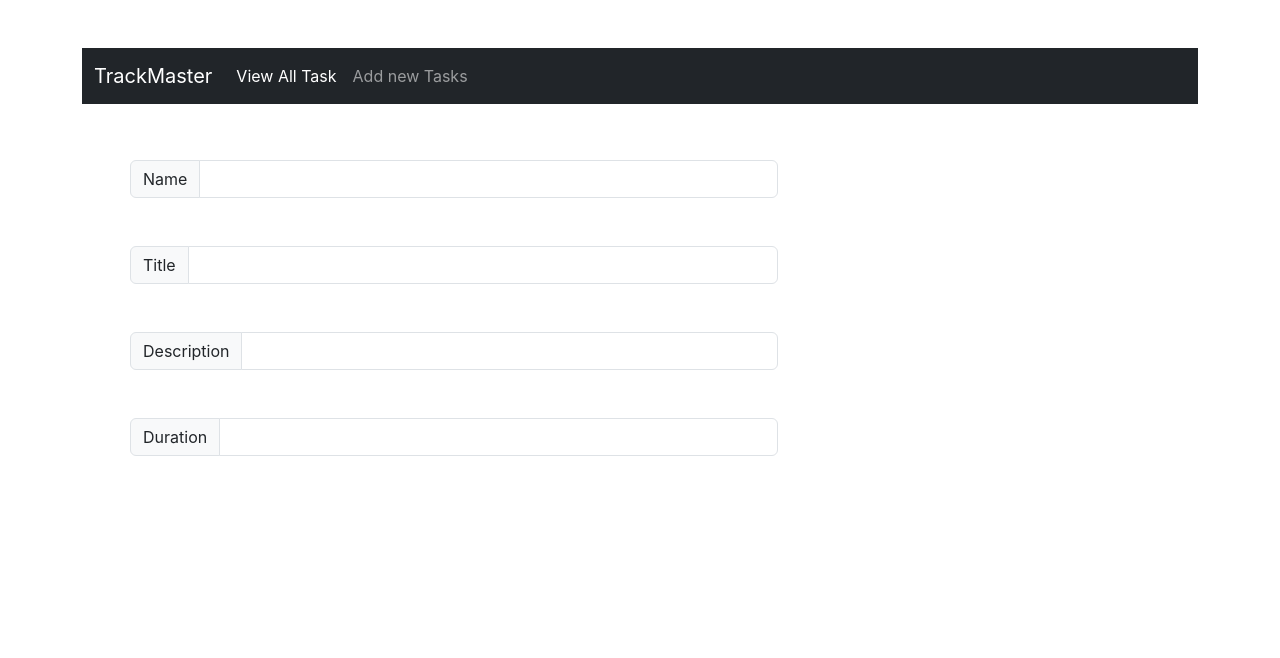
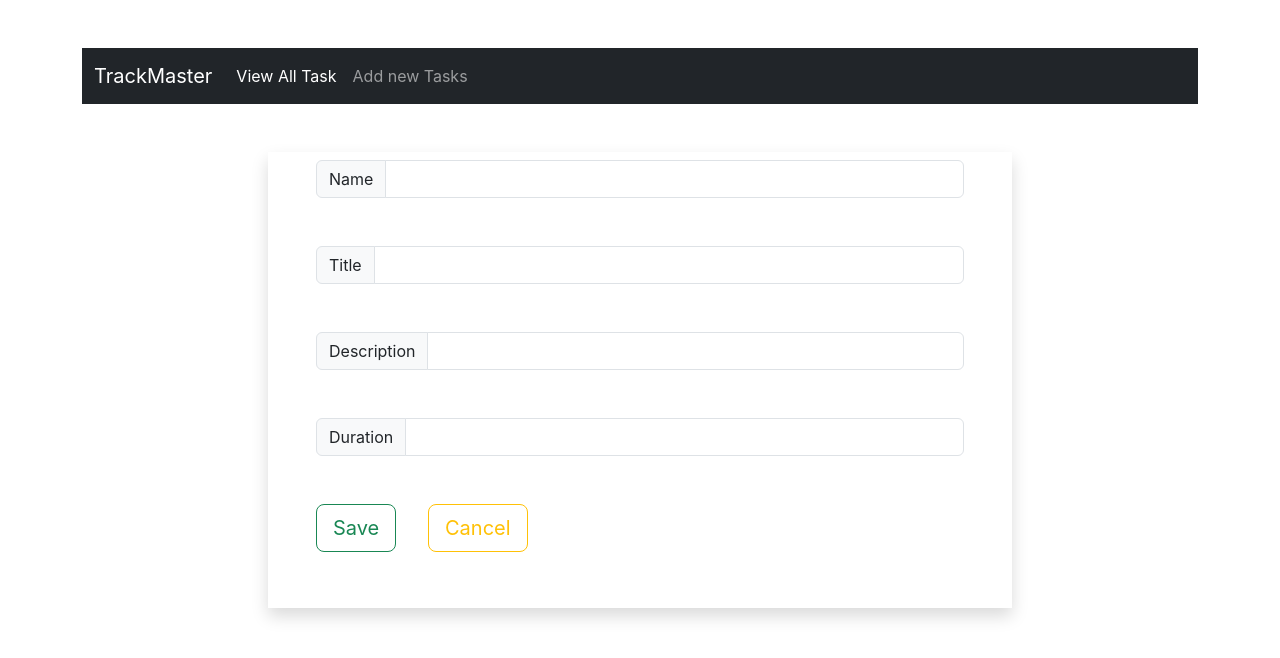
Before and after one commit to Tawanhua/trackmaster-client, a React (Vite) app: page /add-task in a window 1280 px wide. Shown: the top 658 px of the page. Built offline with nearby package versions, Linux system fonts and the light colour scheme.

Commit message:
impl delete

```diff
--- a/src/component/task/AddTask.jsx
+++ b/src/component/task/AddTask.jsx
@@ -1,6 +1,10 @@
 import React, { useState } from 'react'
+import { Link, useNavigate } from "react-router-dom";
+import axios from 'axios';
 
 const AddTask = () => {
+  let navigate = useNavigate()
+
   const[task, setTasks] = useState({
     name : '',
     title : '',
@@ -14,9 +18,15 @@ const AddTask = () => {
     setTasks({...task, [e.target.name] : e.target.value})
   }
 
+  const saveTask = async(e) => {
+    e.preventDefault()
+    await axios.post('http://localhost:8080/tasks', task)
+    navigate('/view-task')
+  }
+
   return (
-    <div className='col-sm-8 py-2 px-5'>
-      <form>
+    <div className='col-sm-8 py-2 px-5 offset-2 shadow'>
+      <form onSubmit={(e) => saveTask(e)}>
         <div className='input-group mb-5'>
           <label className='input-group-text' htmlFor='name'>Name</label>
           <input
@@ -61,6 +71,24 @@ const AddTask = () => {
           value={duration}
           onChange={(e) => handleInputChange(e)}/>
         </div>
+        <div className="row mb-5">
+					<div className="col-sm-2">
+						<button
+							type="submit"
+							className="btn btn-outline-success btn-lg">
+							Save
+						</button>
+					</div>
+
+					<div className="col-sm-2">
+						<Link
+							to={"/view-task"}
+							type="submit"
+							className="btn btn-outline-warning btn-lg">
+							Cancel
+						</Link>
+					</div>
+				</div>
       </form>
     </div>
   )
--- a/src/component/task/TasksView.jsx
+++ b/src/component/task/TasksView.jsx
@@ -18,6 +18,10 @@ const TasksView = () => {
     if(result.status === 302) {
       setTasks(result.data)
     }
+  }
+  const handleDelte = async(id) => {
+    await axios.delete(`http://localhost:8080/tasks/delete/${id}`)
+    loadTasks()
   }
   return (
     <section>
@@ -53,7 +57,8 @@ const TasksView = () => {
               </Link>
             </td>
             <td className='mx-2'>
-            <button className='btn btn-danger'>
+            <button className='btn btn-danger'
+            onClick={() => handleDelte(task.id)}>
               <IoTrashOutline />
               </button>
             </td>
```
Also changed, not shown: src/component/task/EditTask.jsx (+11 -0 lines).
